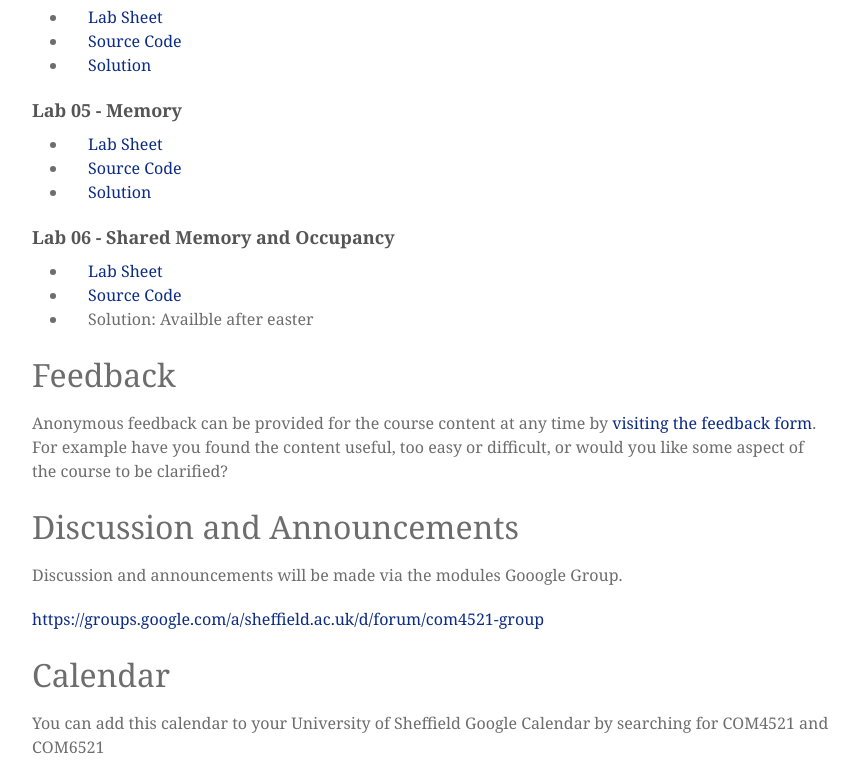
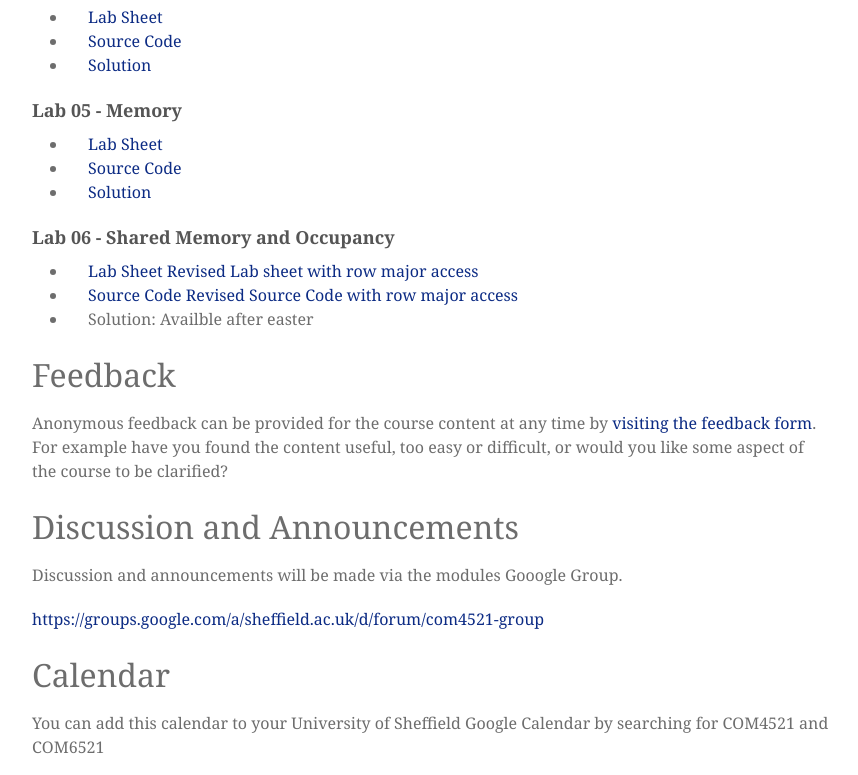
Before and after one commit to mondus/mondus.github.io, a Jekyll site: the page built from teaching/COM4521/index.md, in a window 1280 px wide and 900 px high, scrolled down 3212 px, cut to the strip 0-775 px from the top of the window. Shown: the whole strip, without its empty margins (208-1066 px from the left). Built offline with Jekyll 4.4.1, drawn with Linux system fonts in a browser that asks for light colours; nearby versions of some CDN libraries; some web fonts are replaced.

Commit message:
Update index.md

```diff
--- a/teaching/COM4521/index.md
+++ b/teaching/COM4521/index.md
@@ -141,8 +141,8 @@ A [Lab FAQ document](https://docs.google.com/a/sheffield.ac.uk/document/d/1w4k87
 
 ### Lab 06 - Shared Memory and Occupancy
 
-* [Lab Sheet](https://drive.google.com/a/sheffield.ac.uk/file/d/0B2HbOiEppVPMOFQxbGJneWNXZW8/view?usp=sharing)
-* [Source Code](https://drive.google.com/a/sheffield.ac.uk/file/d/0B2HbOiEppVPMNjBxbnRwVy1oZTA/view?usp=sharing)
+* [Lab Sheet](https://drive.google.com/a/sheffield.ac.uk/file/d/0B2HbOiEppVPMOFQxbGJneWNXZW8/view?usp=sharing) [Revised Lab sheet with row major access](https://drive.google.com/a/sheffield.ac.uk/file/d/0B2HbOiEppVPMLXFqaHBlcHRuVTQ/view?usp=sharing)
+* [Source Code](https://drive.google.com/a/sheffield.ac.uk/file/d/0B2HbOiEppVPMNjBxbnRwVy1oZTA/view?usp=sharing) [Revised Source Code with row major access](https://drive.google.com/a/sheffield.ac.uk/file/d/0B2HbOiEppVPMMlp1Y0E3dlhUU1E/view?usp=sharing)
 * Solution: Availble after easter
 
 # Feedback
```
